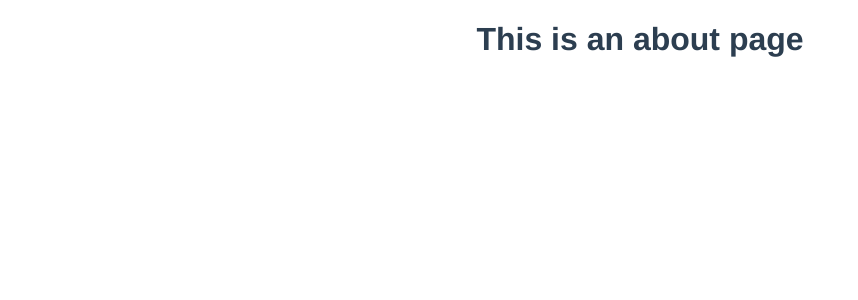
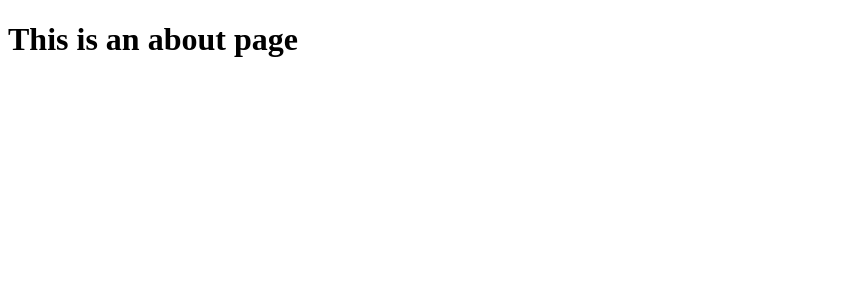
Before and after one commit to mykewayner/VueProject, a Vue app: page /about in a window 1280 px wide. Shown: the top 300 px of the page, without its empty margins (0-858 px from the left). Built offline with nearby package versions, Linux system fonts and the light colour scheme.

Commit message:
Style: Added file do reset default styles

```diff
--- a/src/App.vue
+++ b/src/App.vue
@@ -8,25 +8,6 @@
   </div>
 </template>
 
-<style lang="scss">
-#app {
-  font-family: Avenir, Helvetica, Arial, sans-serif;
-  -webkit-font-smoothing: antialiased;
-  -moz-osx-font-smoothing: grayscale;
-  text-align: center;
-  color: #2c3e50;
-}
-
-nav {
-  padding: 30px;
-
-  a {
-    font-weight: bold;
-    color: #2c3e50;
-
-    &.router-link-exact-active {
-      color: #42b983;
-    }
-  }
-}
+<style lang="scss" scoped>
+@import './reset.css';
 </style>
--- /dev/null
+++ b/src/reset.css
@@ -0,0 +1,48 @@
+/* http://meyerweb.com/eric/tools/css/reset/
+   v2.0 | 20110126
+   License: none (public domain)
+*/
+
+html, body, div, span, applet, object, iframe,
+h1, h2, h3, h4, h5, h6, p, blockquote, pre,
+a, abbr, acronym, address, big, cite, code,
+del, dfn, em, img, ins, kbd, q, s, samp,
+small, strike, strong, sub, sup, tt, var,
+b, u, i, center,
+dl, dt, dd, ol, ul, li,
+fieldset, form, label, legend,
+table, caption, tbody, tfoot, thead, tr, th, td,
+article, aside, canvas, details, embed,
+figure, figcaption, footer, header, hgroup,
+menu, nav, output, ruby, section, summary,
+time, mark, audio, video {
+	margin: 0;
+	padding: 0;
+	border: 0;
+	font-size: 100%;
+	font: inherit;
+	vertical-align: baseline;
+}
+/* HTML5 display-role reset for older browsers */
+article, aside, details, figcaption, figure,
+footer, header, hgroup, menu, nav, section {
+	display: block;
+}
+body {
+	line-height: 1;
+}
+ol, ul {
+	list-style: none;
+}
+blockquote, q {
+	quotes: none;
+}
+blockquote:before, blockquote:after,
+q:before, q:after {
+	content: '';
+	content: none;
+}
+table {
+	border-collapse: collapse;
+	border-spacing: 0;
+}
```
